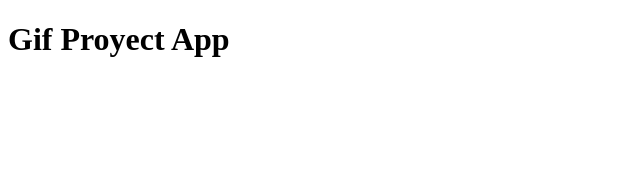
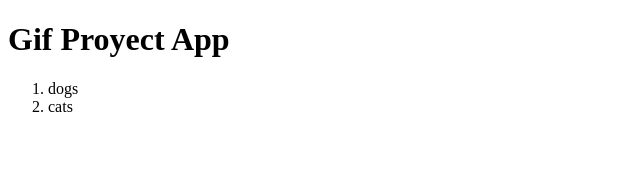
Before and after one commit to jcarlosj/React-Devtalles-Gif-Project-Unit-Testing-11-2022, a React (Vite) app: page / in a window 1280 px wide. Shown: the top 170 px of the page, without its empty margins (0-640 px from the left). Built offline with nearby package versions, Linux system fonts and the light colour scheme.

Commit message:
[+] <App>: Crea/Muestra lista de categorias

```diff
--- a/src/App.jsx
+++ b/src/App.jsx
@@ -1,10 +1,27 @@
+import { useState } from 'react';
+
+
+const initialState = [ 'dogs', 'cats' ];
+
+
 const App = () => {
 
-  return (
-    <>
-      <h1>Gif Proyect App</h1>
-    </>
-  )
+    const [ categories, setCategories ] = useState( initialState );
+
+    return (
+        <>
+            {/* Title */}
+            <h1>Gif Proyect App</h1>
+
+            {/* Input */}
+
+            {/* Listado de gif */}
+            <ol>
+                {   categories.map( ( category, index ) => <li key={ index }>{ category }</li> ) }
+            </ol>
+        </>
+    )
 }
 
+
 export default App;
--- a/src/main.jsx
+++ b/src/main.jsx
@@ -1,6 +1,7 @@
 import React from 'react';
 import ReactDOM from 'react-dom/client';
 import App from './App';
+import './styles.css';
 
 ReactDOM.createRoot(document.getElementById('root')).render(
   <React.StrictMode>
--- /dev/null
+++ b/src/styles.css
@@ -0,0 +1 @@
+// Global Styles
```
